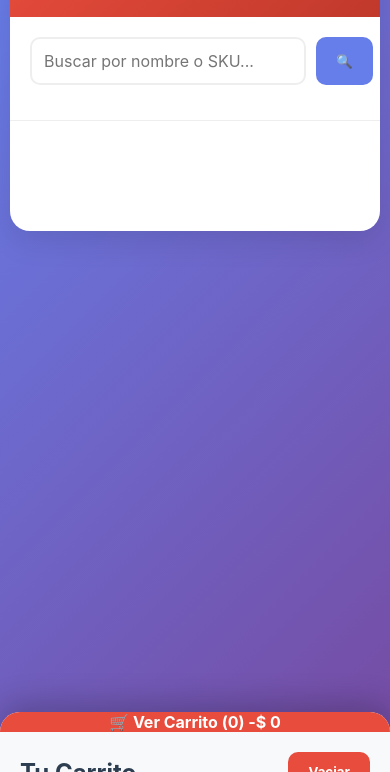
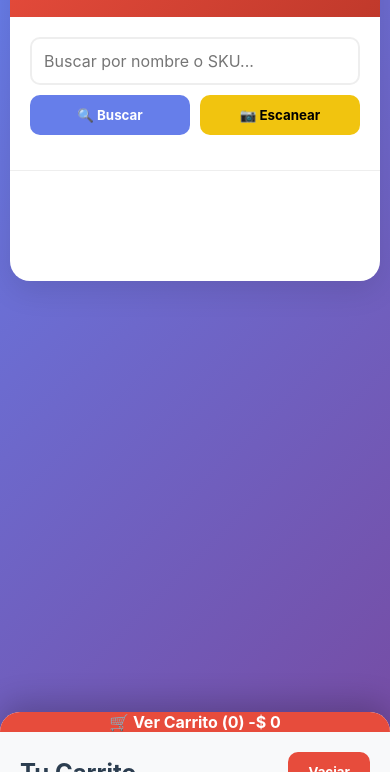
Before and after one commit to jheysonMD/pos-mundolavadoras, a plain HTML site: page index.html in a window 390 px wide. Shown: the part 72-844 px from the top of the page. Drawn offline with Linux system fonts and the light colour scheme.

Commit message:
fix: Mejorar diseño responsive de botones de busqueda en movil

```diff
--- a/index.html
+++ b/index.html
@@ -95,9 +95,28 @@
         }
 
         .search-box {
-            display: flex;
+            display: grid;
+            grid-template-columns: 1fr auto auto;
             gap: 10px;
             margin-bottom: 15px;
+        }
+
+        @media (max-width: 600px) {
+            .search-box {
+                grid-template-columns: 1fr;
+                gap: 10px;
+            }
+
+            .search-box input {
+                grid-column: 1;
+            }
+
+            .btn-group {
+                display: grid;
+                grid-template-columns: 1fr 1fr;
+                gap: 10px;
+                grid-column: 1;
+            }
         }
 
         input[type="search"], input[type="text"] {
@@ -347,8 +366,10 @@
             <section class="search-section">
                 <div class="search-box">
                     <input type="search" id="search" placeholder="Buscar por nombre o SKU...">
-                    <button class="btn btn-primary" id="search-btn">🔍</button>
-                    <button class="btn scanner-btn" id="toggle-scanner">📷</button>
+                    <div class="btn-group">
+                        <button class="btn btn-primary" id="search-btn">🔍 Buscar</button>
+                        <button class="btn scanner-btn" id="toggle-scanner">📷 Escanear</button>
+                    </div>
                 </div>
                 <div id="qr-reader"></div>
                 <div id="camera-status"></div>
```
